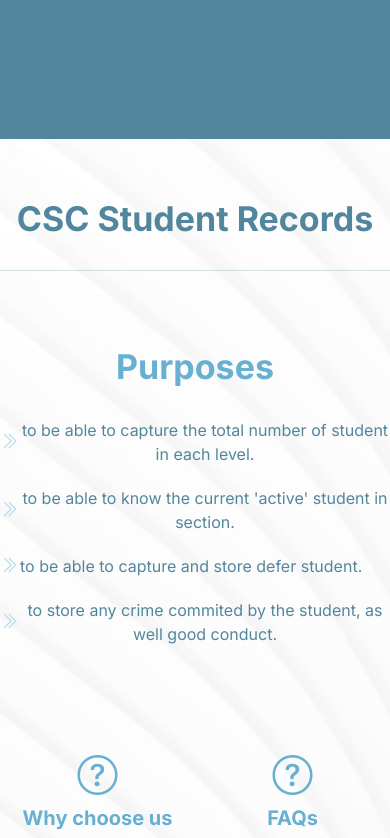
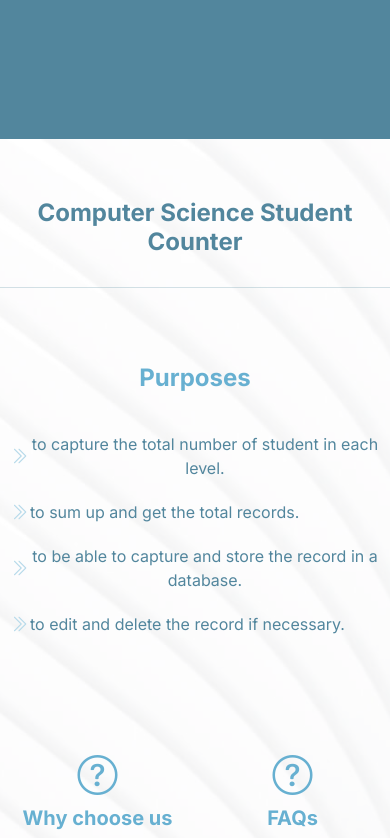
Before and after one commit to Jimmy-ui-maker/student-counter, a Next.js app: page / in a window 390 px wide. Shown: the part 760-1598 px from the top of the page. Built offline with nearby package versions, Linux system fonts and the light colour scheme; no server answers; the database is empty.

Commit message:
some modifications

```diff
--- a/src/app/globals.css
+++ b/src/app/globals.css
@@ -261,7 +261,7 @@
 
 .about .cnt ul {
   list-style: none;
-  padding: 0;
+  padding: 10px;
   margin: 0;
 }
 
@@ -352,6 +352,19 @@
   .about {
     text-align: center;
   }
+
+  .about .row h1 {
+    font-weight: 700;
+    font-size: 24px;
+    color: #52869d;
+    margin-bottom: 30px;
+  }
+  .about .cnt h3 {
+    font-weight: 700;
+    font-size: 24px;
+    color: #67b0d1;
+    margin-bottom: 30px;
+  }
 }
 
 /*--------------------------------------------------------------
@@ -401,14 +414,14 @@
   color: var(--white-color);
   font-weight: 700;
   margin-bottom: 15px;
-  font-size: 38px;
+  font-size: 35px;
   text-shadow: -1px 0 2px #2f4d5a;
 }
 .admin-cards .title p {
   color: var(--white-color);
   font-weight: 500;
   margin-bottom: 15px;
-  font-size: 28px;
+  font-size: 25px;
   text-shadow: -1px 0 2px #2f4d5a;
 }
 
@@ -416,7 +429,7 @@
   color: var(--cardTextColor);
   font-weight: 700;
   margin-bottom: 15px;
-  font-size: 28px;
+  font-size: 25px;
 }
 .admin-cards h4 {
   color: var(--cardTextColor);
@@ -674,9 +687,7 @@
   color: #fff;
   text-shadow: -1px 0 1px #2f4d5a;
 }
-.contact .card {
-  height: 70vh;
-}
+
 .contact .card {
   background-color: var(--bg-color);
   border-top-right-radius: 60px;
@@ -705,7 +716,7 @@
   text-shadow: -1px 0 1px #2f4d5a;
 }
 .contact .card .card-body p {
-  color: var(--cardTextColor);
+  color: var(--softColor);
 }
 
 .contact .card label {
@@ -721,9 +732,7 @@
 }
 
 @media (max-width: 768px) {
-  .contact .card {
-    height: 70vh;
-  }
+
   .contact .card .card-img {
     border-top-right-radius: 60px;
     border-bottom-left-radius: 4px;
--- a/src/components/About.jsx
+++ b/src/components/About.jsx
@@ -6,7 +6,7 @@
     <section id="about" className="about">
       <div className="container">
         <div className="row no-gutters">
-          <h1 className=" text-center">CSC Student Records</h1>
+          <h1 className=" text-center">Computer Science Student Counter</h1>
           <hr />
           <div
             className="cnt col-xl-5 d-flex align-items-stretch"
@@ -16,22 +16,21 @@
               <h3>Purposes</h3>
               <ul>
                 <li>
-                  <i className="bi bi-chevron-double-right"></i> to be able to
-                  capture the total number of student in each level.
+                  <i className="bi bi-chevron-double-right"></i>
+                  to capture the total number of student in each level.
                 </li>
                 <li>
                   <i className="bi bi-chevron-double-right"></i>
-                  to be able to know the current 'active' student in section.
+                  to sum up and get the total records.
                 </li>
                 <li>
                   <i className="bi bi-chevron-double-right"></i>
-                  to be able to capture and store defer student.
+                  to be able to capture and store the record in a database.
                 </li>
 
                 <li>
                   <i className="bi bi-chevron-double-right"></i>
-                  to store any crime commited by the student, as well good
-                  conduct.
+                  to edit and delete the record if necessary.
                 </li>
               </ul>
             </div>
@@ -47,7 +46,7 @@
                   <i className="bi bi-question-circle"></i>
                   <h4>Why choose us</h4>
                   <p>
-                    <Link className="btn rounded-2 border-info" href={"/"}>
+                    <Link className="btn rounded-2 border-info" href={""}>
                       Check it here
                     </Link>
                   </p>
@@ -73,7 +72,10 @@
                   <i className="bi bi-clipboard-plus"></i>
                   <h4>Total Students </h4>
                   <p>
-                    <Link className="btn rounded-2 border-info" href={"#admin-cards"}>
+                    <Link
+                      className="btn rounded-2 border-info"
+                      href={"#admin-cards"}
+                    >
                       In all Department
                     </Link>
                   </p>
@@ -86,7 +88,10 @@
                   <i className="bi bi-clipboard-plus"></i>
                   <h4>Total student </h4>
                   <p>
-                    <Link className="btn rounded-2 border-info" href={"#admin-cards"}>
+                    <Link
+                      className="btn rounded-2 border-info"
+                      href={"#admin-cards"}
+                    >
                       Each department
                     </Link>
                   </p>
--- a/src/components/AllLevels.jsx
+++ b/src/components/AllLevels.jsx
@@ -11,8 +11,10 @@
   const aggregate = level1 + level2 + level3 + level4;
 
   return (
-    <section id="admin-cards" className="admin-cards admin w-100 vh-100 d-flex flex-column justify-content-center align-items-center">
-      {/**
+    <section
+      id="admin-cards"
+      className="admin-cards admin w-100 vh-100 d-flex flex-column justify-content-center align-items-center"
+    >
       <div className="container">
         <div
           className=" title text-center"
@@ -25,14 +27,14 @@
         </div>
         <div className="  row d-flex justify-content-center align-items-center text-center">
           <div className="row g-lg-4 g-3">
-            <div className="col-6 col-lg-3 text-lg-start text-center ">
+            <div className="col-12 col-lg-3 text-lg-start text-center ">
               <div className="card p-3 icon-box" data-aos="fade-up">
                 <h3 className=" p-2">100 Level</h3>
                 <h4 className=" px-2">Total = {level1}</h4>
               </div>
             </div>
 
-            <div className="col-6 col-lg-3 text-lg-start text-center ">
+            <div className="col-12 col-lg-3 text-lg-start text-center ">
               <div
                 className="card p-3 icon-box"
                 data-aos="fade-up"
@@ -43,7 +45,7 @@
               </div>
             </div>
 
-            <div className="col-6 col-lg-3 text-lg-start text-center ">
+            <div className="col-12 col-lg-3 text-lg-start text-center ">
               <div
                 className="card p-3 icon-box"
                 data-aos="fade-up"
@@ -54,7 +56,7 @@
               </div>
             </div>
 
-            <div className="col-6 col-lg-3 text-lg-start text-center ">
+            <div className="col-12 col-lg-3 text-lg-start text-center ">
               <div
                 className="card p-3 icon-box"
                 data-aos="fade-up"
@@ -79,7 +81,7 @@
             </div>
           </div>
         </div>
-      </div> */}
+      </div>
     </section>
   );
 }
--- a/src/components/ContactUs.jsx
+++ b/src/components/ContactUs.jsx
@@ -16,12 +16,12 @@
             <div className="col-12 col-lg-12 align-self-start order-1 order-lg-0">
               <div className="card">
                 <Link
-                  href="/kasu/one-k.jpg"
+                  href="/kasu/slt-one.jpg"
                   data-lightbox="about-image"
                   data-title=" Location"
                   className="glightbox mb-0"
                 >
-                  <img src="/kasu/slt-one.jpg" className="card-img" />
+                  <img src="/kasu/one-k.jpg" className="card-img" />
                 </Link>
                 <div className="card-body">
                   <h5 className="card-subtitle">Contact Address</h5>
--- a/src/components/Navbar.jsx
+++ b/src/components/Navbar.jsx
@@ -42,6 +42,11 @@
             </li>
             <li className="nav-item">
               <a href="#about" className="nav-link fw-bold">
+                FAQs
+              </a>
+            </li>
+            <li className="nav-item">
+              <a href="#about" className="nav-link fw-bold">
                 About
               </a>
             </li>
--- a/src/models/Tables.jsx
+++ b/src/models/Tables.jsx
@@ -1,6 +1,6 @@
 import mongoose, { Schema, model, models } from "mongoose";
 
-mongoose.connect(process.env.MONGODB_URL);
+mongoose.connect(process.env.MONGODB_URI);
 mongoose.Promise = global.Promise;
 
 const levelOneSchema = new Schema({
```
